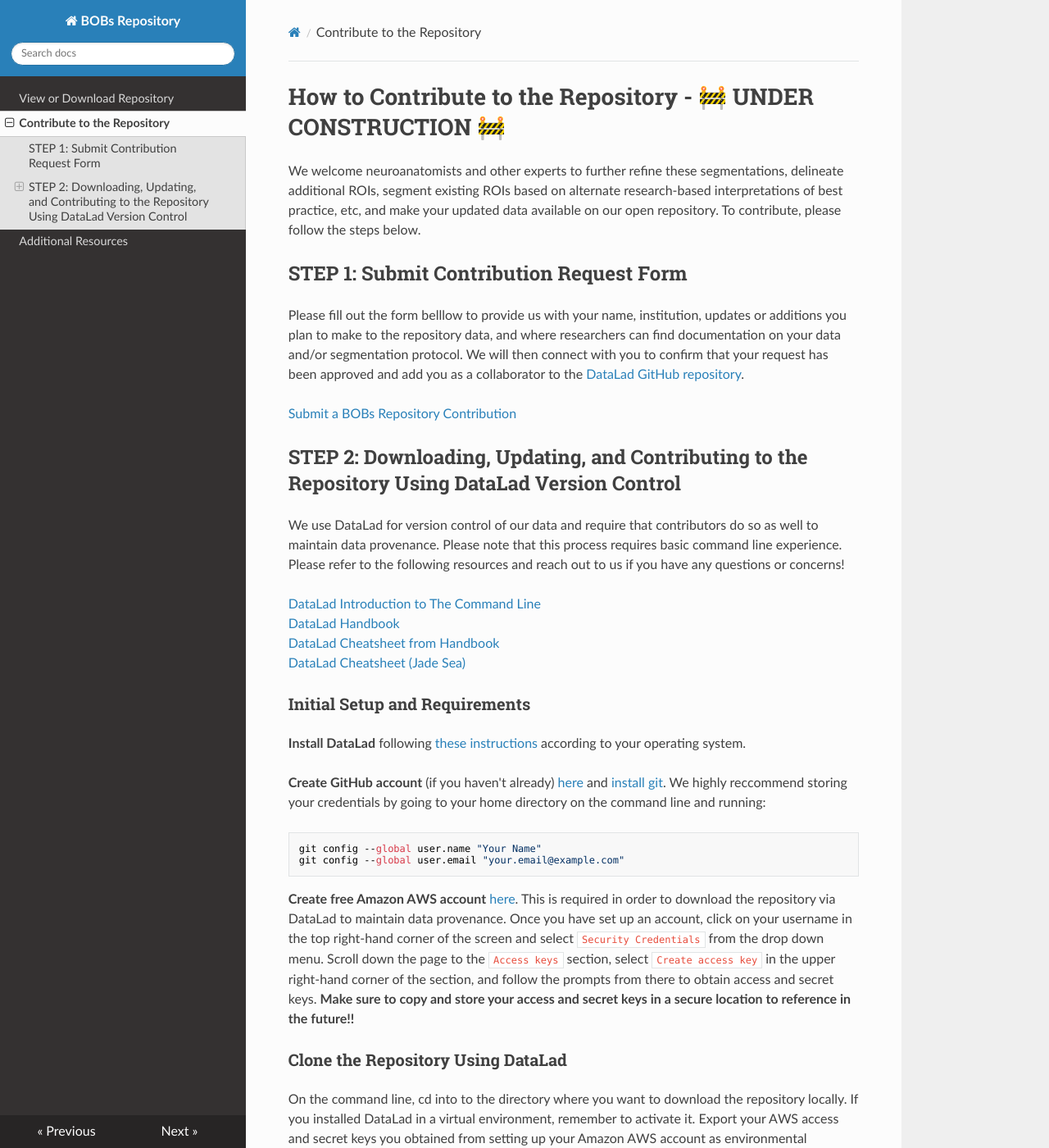
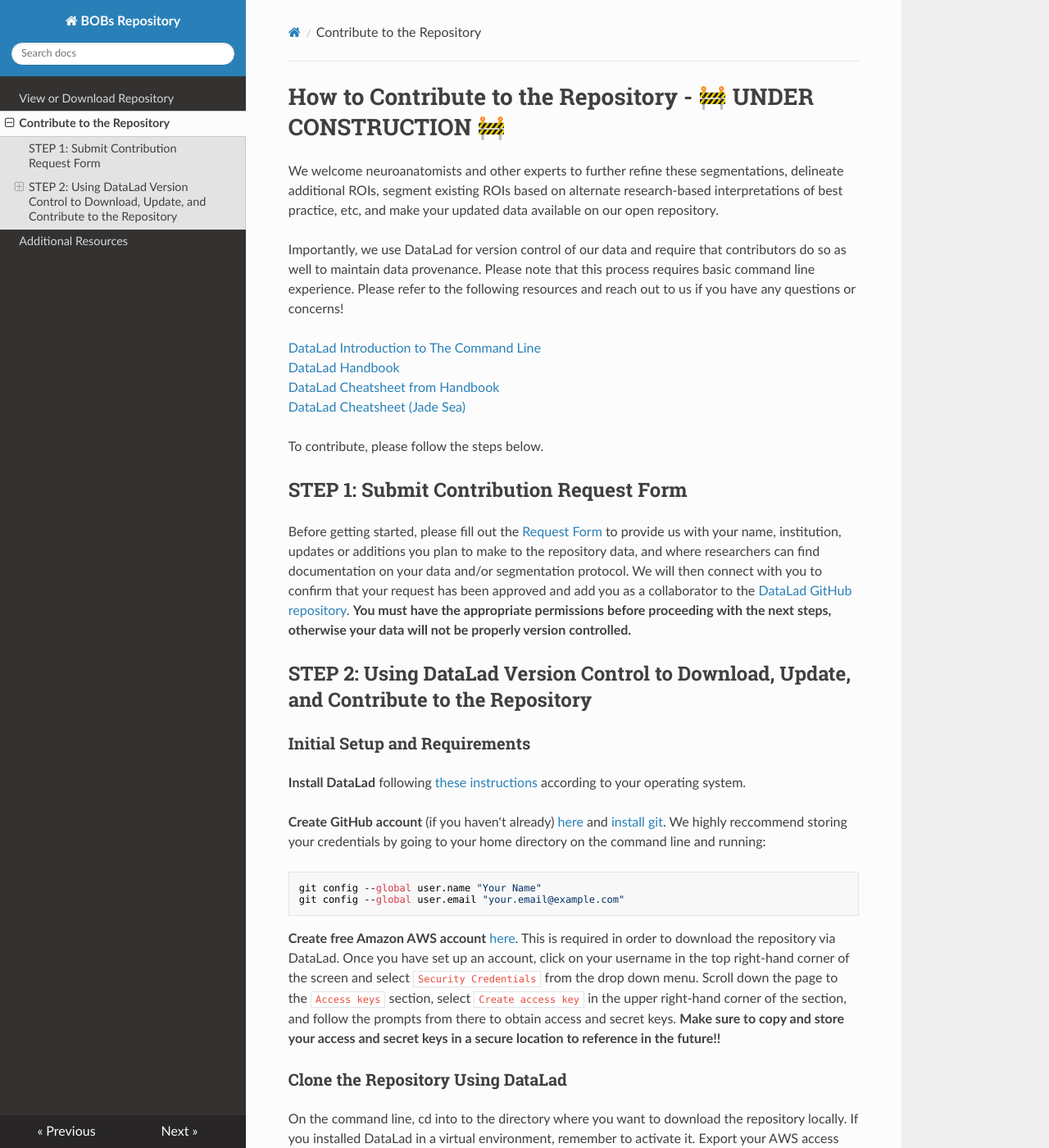
Before and after one commit to DCAN-Labs/BOBsRepositoryRTD, an MkDocs documentation site: the page built from docs/contribute.md, in a window 1280 px wide and 1400 px high. Shown: the whole window at 82% size. Built offline with MkDocs 1.6.1, drawn with Linux system fonts in a browser that asks for light colours; nearby versions of some CDN libraries.

Commit message:
Update contribute.md

````diff
--- a/docs/contribute.md
+++ b/docs/contribute.md
@@ -1,22 +1,22 @@
 # How to Contribute to the Repository - 🚧 UNDER CONSTRUCTION 🚧
 
-We welcome neuroanatomists and other experts to further refine these segmentations, delineate additional ROIs, segment existing ROIs based on alternate research-based interpretations of best practice, etc, and make your updated data available on our open repository. To contribute, please follow the steps below.
+We welcome neuroanatomists and other experts to further refine these segmentations, delineate additional ROIs, segment existing ROIs based on alternate research-based interpretations of best practice, etc, and make your updated data available on our open repository.
 
-## STEP 1: Submit Contribution Request Form
-
-Please fill out the form belllow to provide us with your name, institution, updates or additions you plan to make to the repository data, and where researchers can find documentation on your data and/or segmentation protocol. We will then connect with you to confirm that your request has been approved and add you as a collaborator to the [DataLad GitHub repository](https://github.com/DCAN-Labs/bobsrepository).
-
-[Submit a BOBs Repository Contribution](https://docs.google.com/forms/d/e/1FAIpQLSdppXSfL7RZ2jxo5t8ufh2jZ5tgNLaAKb5pzfOJ8md9F22PsQ/viewform?usp=sf_link)
-
-## STEP 2: Downloading, Updating, and Contributing to the Repository Using DataLad Version Control
-
-We use DataLad for version control of our data and require that contributors do so as well to maintain data provenance. Please note that this process requires basic command line experience. Please refer to the following resources and reach out to us if you have any questions or concerns!
+Importantly, we use DataLad for version control of our data and require that contributors do so as well to maintain data provenance. Please note that this process requires basic command line experience. Please refer to the following resources and reach out to us if you have any questions or concerns!
 
 [DataLad Introduction to The Command Line](https://handbook.datalad.org/en/latest/intro/howto.html#the-command-line)<br>
 [DataLad Handbook](https://handbook.datalad.org/en/latest/index.html)<br>
 [DataLad Cheatsheet from Handbook](https://handbook.datalad.org/en/latest/basics/101-136-cheatsheet.html)<br>
 [DataLad Cheatsheet (Jade Sea)](https://handbook.datalad.org/en/latest/basics/101-136-cheatsheet.html)
 
+To contribute, please follow the steps below.
+
+## STEP 1: Submit Contribution Request Form
+
+Before getting started, please fill out the [Request Form](https://docs.google.com/forms/d/e/1FAIpQLSdppXSfL7RZ2jxo5t8ufh2jZ5tgNLaAKb5pzfOJ8md9F22PsQ/viewform?usp=sf_link) to provide us with your name, institution, updates or additions you plan to make to the repository data, and where researchers can find documentation on your data and/or segmentation protocol. We will then connect with you to confirm that your request has been approved and add you as a collaborator to the [DataLad GitHub repository](https://github.com/DCAN-Labs/bobsrepository). **You must have the appropriate permissions before proceeding with the next steps, otherwise your data will not be properly version controlled.**
+
+
+## STEP 2: Using DataLad Version Control to Download, Update, and Contribute to the Repository
 
 ### Initial Setup and Requirements
 **Install DataLad** following [these instructions](https://handbook.datalad.org/en/latest/intro/installation.html#installation-and-configuration) according to your operating system.
@@ -27,7 +27,7 @@ git config --global user.name "Your Name"
 git config --global user.email "your.email@example.com"
 ```
 
-**Create free Amazon AWS account** [here](https://portal.aws.amazon.com/gp/aws/developer/registration/index.html?refid=em_127222&p=free&c=hp&z=1). This is required in order to download the repository via DataLad to maintain data provenance. Once you have set up an account, click on your username in the top right-hand corner of the screen and select `Security Credentials` from the drop down menu. Scroll down the page to the `Access keys` section, select `Create access key` in the upper right-hand corner of the section, and follow the prompts from there to obtain access and secret keys. **Make sure to copy and store your access and secret keys in a secure location to reference in the future!!**
+**Create free Amazon AWS account** [here](https://portal.aws.amazon.com/gp/aws/developer/registration/index.html?refid=em_127222&p=free&c=hp&z=1). This is required in order to download the repository via DataLad. Once you have set up an account, click on your username in the top right-hand corner of the screen and select `Security Credentials` from the drop down menu. Scroll down the page to the `Access keys` section, select `Create access key` in the upper right-hand corner of the section, and follow the prompts from there to obtain access and secret keys. **Make sure to copy and store your access and secret keys in a secure location to reference in the future!!**
 
 ### Clone the Repository Using DataLad
 On the command line, cd into to the directory where you want to download the repository locally. If you installed DataLad in a virtual environment, remember to activate it. Export your AWS access and secret keys you obtained from setting up your Amazon AWS account as environmental variables:
````
